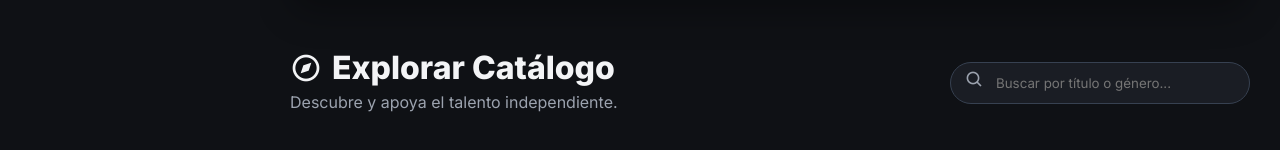
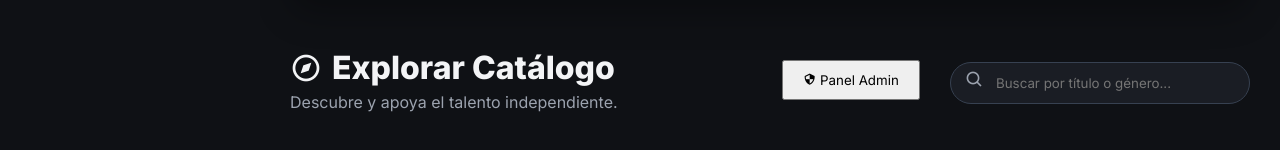
Before and after one commit to AldairXZ/indie_angular, an Angular app: page /explorar in a window 1280 px wide. Shown: the part 557-707 px from the top of the page. Built offline with nearby package versions, Linux system fonts and the light colour scheme; no server answers; sample sign-in values are in the browser's storage.

Commit message:
Final entrega

```diff
--- a/src/app/explore/explore.html
+++ b/src/app/explore/explore.html
@@ -37,6 +37,13 @@
     </div>
 
     <div class="filter-controls">
+      <!-- Botón de Administrador (Solo visible si el rol es 'admin') -->
+      @if (usuario?.role === 'admin') {
+        <button class="btn-warning" style="margin-right: 15px; padding: 0.6rem 1.2rem;" routerLink="/admin-panel">
+          <i class='bx bx-shield-quarter'></i> Panel Admin
+        </button>
+      }
+
       <div class="search-box">
         <i class='bx bx-search'></i>
         <input type="text" class="input-modern" placeholder="Buscar por título o género..." [(ngModel)]="searchTerm" (input)="filterGames()">
--- a/src/app/explore/explore.ts
+++ b/src/app/explore/explore.ts
@@ -105,12 +105,6 @@ export class ExploreComponent implements OnInit, OnDestroy {
       return;
     }
 
-    if (!this.usuario?.two_factor_enabled) {
-      alert('Seguridad requerida: Debes activar la verificación en dos pasos en tu Perfil para adquirir juegos.');
-      this.router.navigate(['/profile']);
-      return;
-    }
-
     const headers = new HttpHeaders().set('Authorization', `Bearer ${token}`);
     this.http.post(`${this.apiUrl}/library`, { productId: gameId }, { headers }).subscribe({
       next: () => {
```
